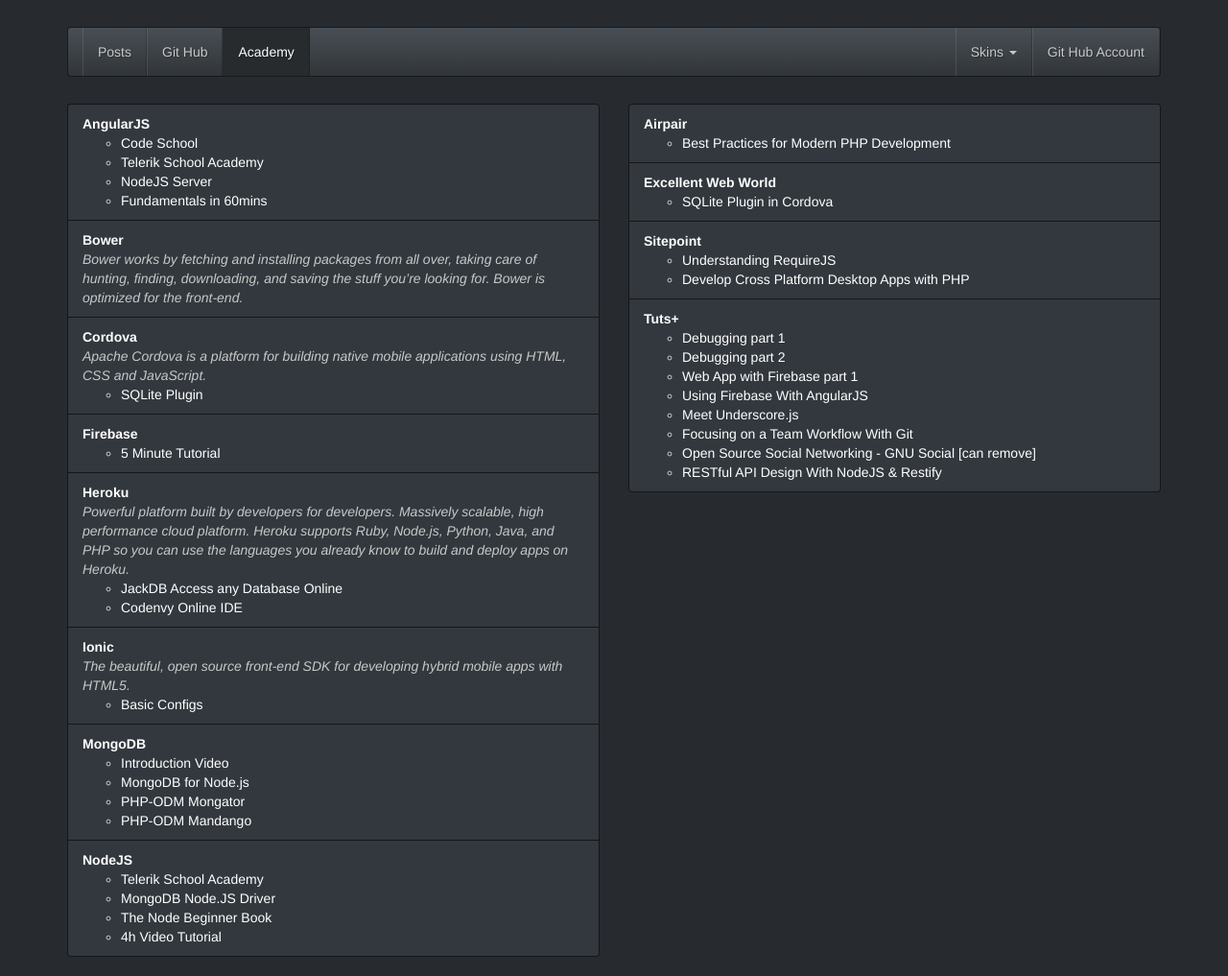
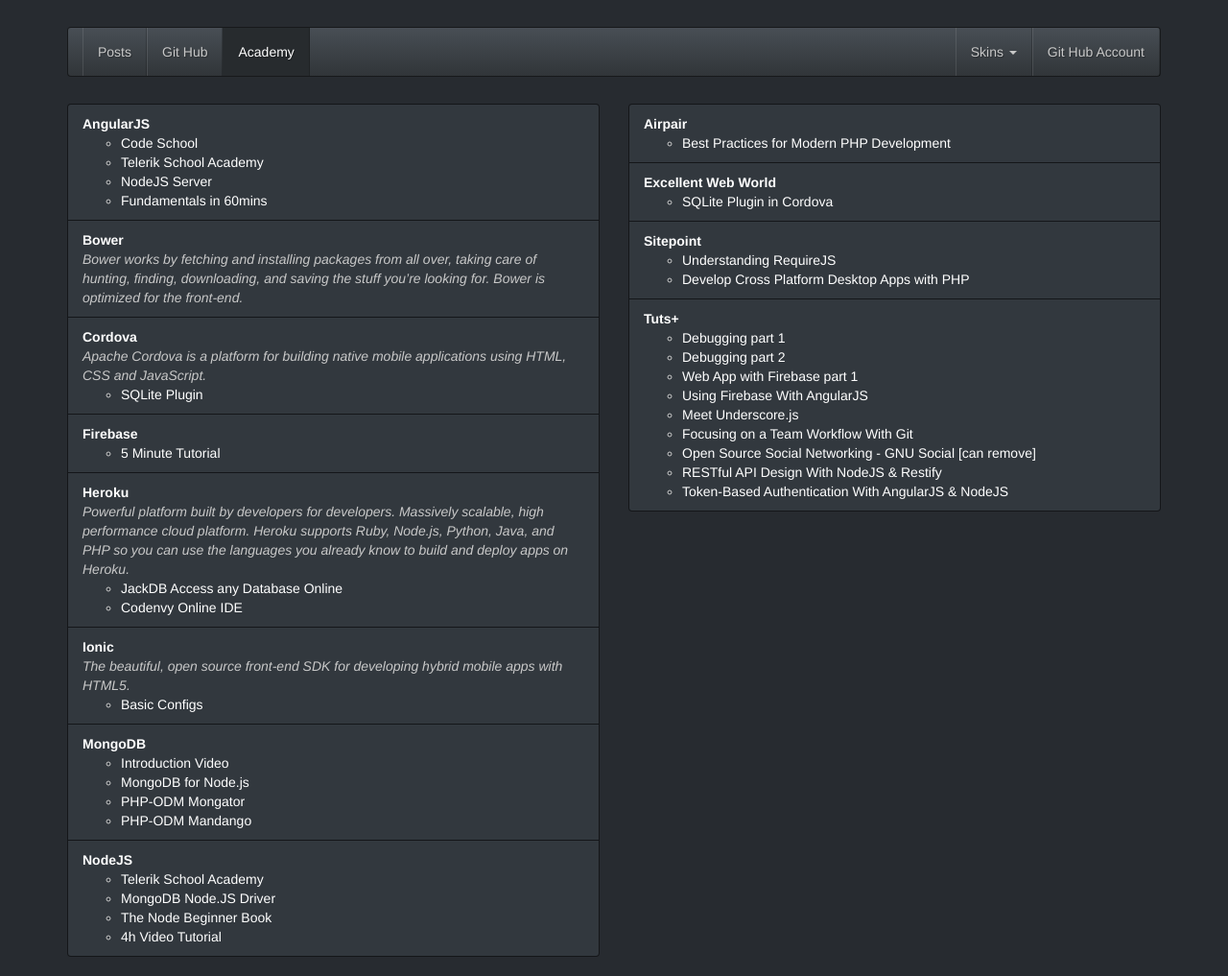
Before and after one commit to donvercety/donvercety.github.io, a Jekyll site: the page built from academy.html, in a window 1280 px wide. Shown: the whole page at 96% size. Built offline with Jekyll 4.4.1, drawn with Linux system fonts in a browser that asks for light colours; nearby versions of some CDN libraries.

Commit message:
Update academy.yml

```diff
--- a/_data/academy.yml
+++ b/_data/academy.yml
@@ -134,6 +134,9 @@
     - name: "RESTful API Design With NodeJS & Restify"
       link: http://code.tutsplus.com/tutorials/restful-api-design-with-nodejs-restify--cms-22637
 
+    - name: "Token-Based Authentication With AngularJS & NodeJS"
+      links: http://code.tutsplus.com/tutorials/token-based-authentication-with-angularjs-nodejs--cms-22543
+
   # - - - - - - - - - -
 
   - name: Sitepoint
```
